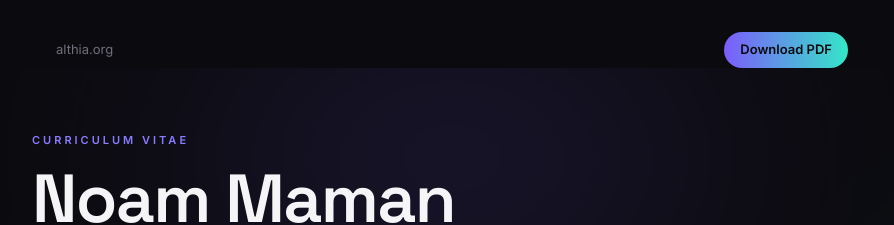
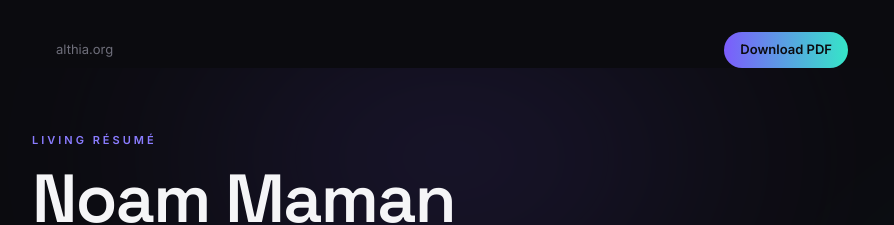
Before and after one commit to noammaman/althia-web, a Next.js app: page /noammaman in a window 1280 px wide. Shown: the top 225 px of the page, without its empty margins (188-1082 px from the left). Built offline with nearby package versions, Linux system fonts and the light colour scheme; a web font is replaced by a local one.

Commit message:
Rename /noammaman eyebrow and tagline to "Living Résumé"
"Curriculum Vitae" -> "Living Résumé" (hero eyebrow + tab title),
footer tagline expanded to match: "a living résumé, updated as the
work moves."

```diff
--- a/app/noammaman/page.tsx
+++ b/app/noammaman/page.tsx
@@ -7,11 +7,11 @@ const display = Space_Grotesk({ subsets: ['latin'], weight: ['500', '600', '700'
 const body = Inter({ subsets: ['latin'], weight: ['400', '500', '600'], variable: '--font-body' })
 
 export const metadata: Metadata = {
-  title: 'Noam Maman — CV',
+  title: 'Noam Maman — Living Résumé',
   description: 'Noam Maman — AI-native builder and data insights lead. Founder of Althia, Senior Marketing Insights Analyst at Placer.ai.',
   alternates: { canonical: '/noammaman' },
   openGraph: {
-    title: 'Noam Maman — CV',
+    title: 'Noam Maman — Living Résumé',
     description: 'AI-native builder and data insights lead. Founder of Althia, Senior Marketing Insights Analyst at Placer.ai.',
     url: 'https://althia.org/noammaman',
   },
@@ -111,7 +111,7 @@ export default function NoamMamanCV() {
           style={{ background: 'radial-gradient(ellipse at center, #35E6C8, transparent 60%)' }}
         />
         <div className="relative max-w-[840px] mx-auto">
-          <Eyebrow>Curriculum Vitae</Eyebrow>
+          <Eyebrow>Living Résumé</Eyebrow>
           <h1
             className="text-[3rem] md:text-[4.25rem] mb-4 leading-[1.02] font-semibold tracking-tight text-[#F5F5F7]"
             style={{ fontFamily: 'var(--font-display)' }}
@@ -279,7 +279,7 @@ export default function NoamMamanCV() {
       </Reveal>
 
       <footer className="px-6 py-10 text-center">
-        <p className="text-xs text-[#4A4A58]">Noam Maman · a living CV</p>
+        <p className="text-xs text-[#4A4A58]">Noam Maman · a living résumé, updated as the work moves</p>
       </footer>
     </main>
   )
```
